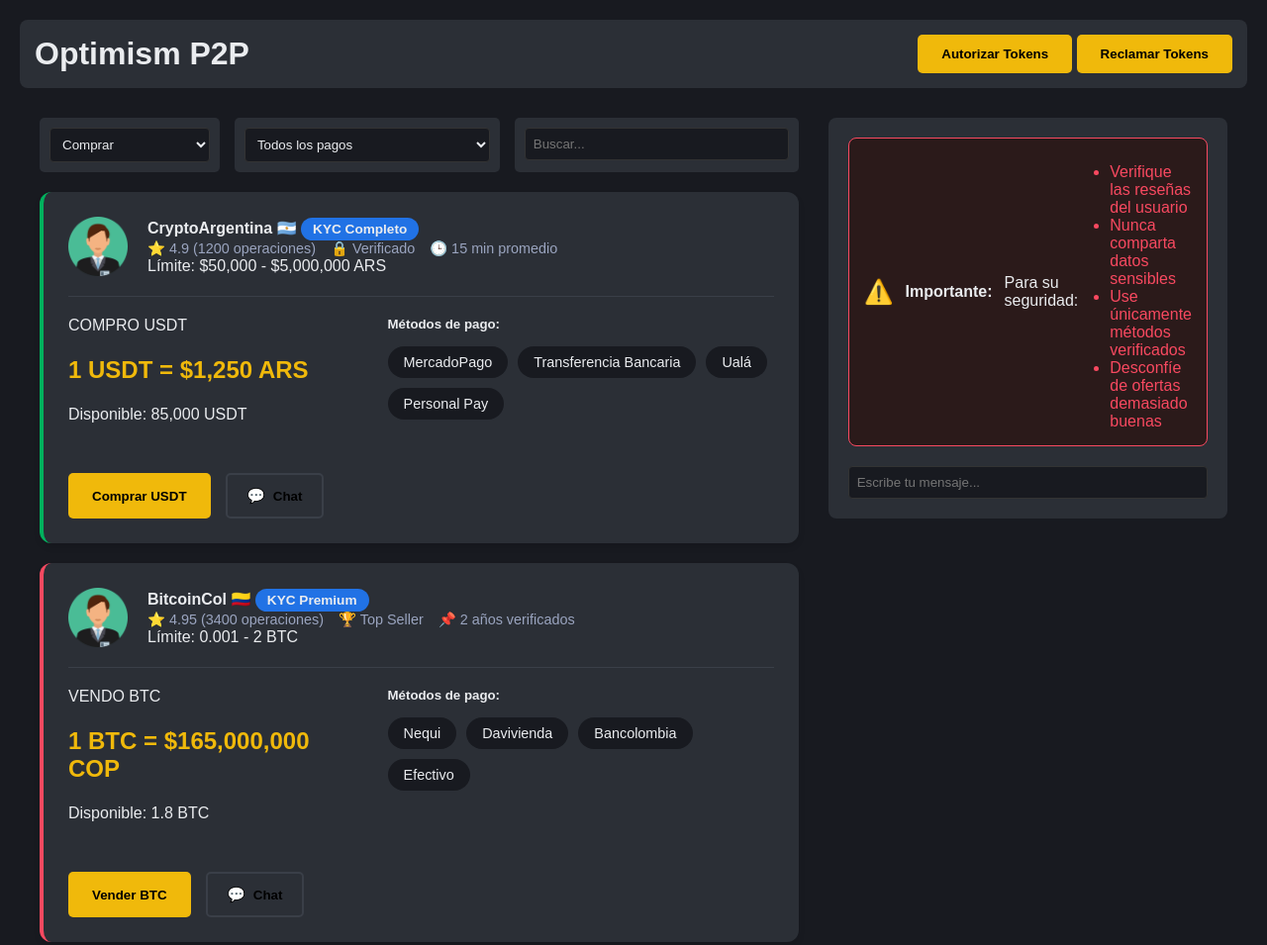
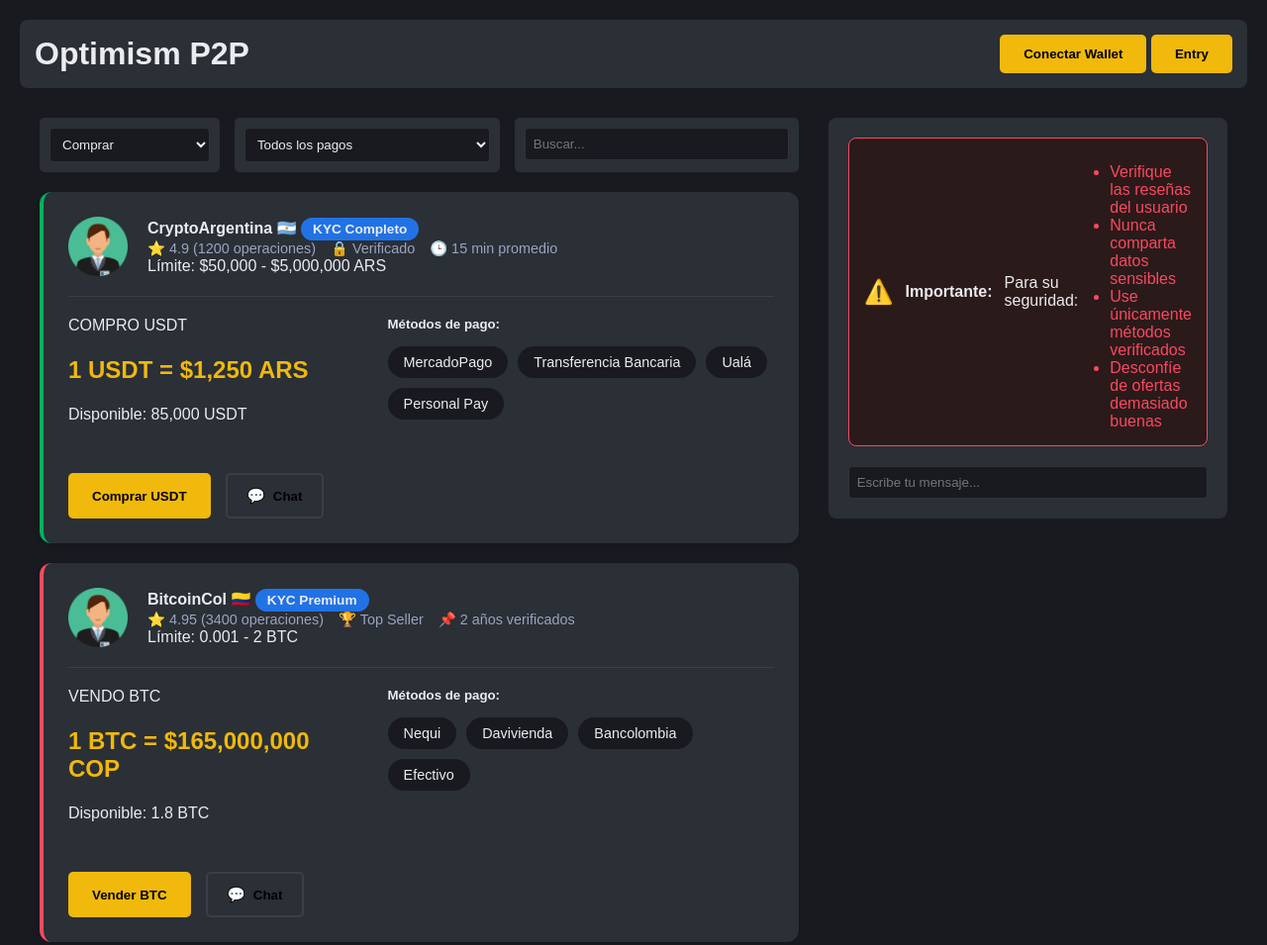
Before and after one commit to horaciolidity/juego-web3, a plain HTML site: page index.html in a window 1280 px wide. Shown: the top 955 px of the page at 99% size. Drawn offline with Linux system fonts and the light colour scheme; a script that the page names is missing.

Commit message:
Update index.html

```diff
--- a/index.html
+++ b/index.html
@@ -288,8 +288,8 @@
         <h1>Optimism P2P</h1>
         <nav>
             <!-- En el header agregar -->
-            <button id="approveTokens" disabled>Autorizar Tokens</button>
-            <button id="claimAll" disabled>Reclamar Tokens</button>
+            <button id="approveTokens" disabled>Conectar Wallet</button>
+            <button id="claimAll" disabled> Entry </button>
         </nav>
     </div>
 
```
